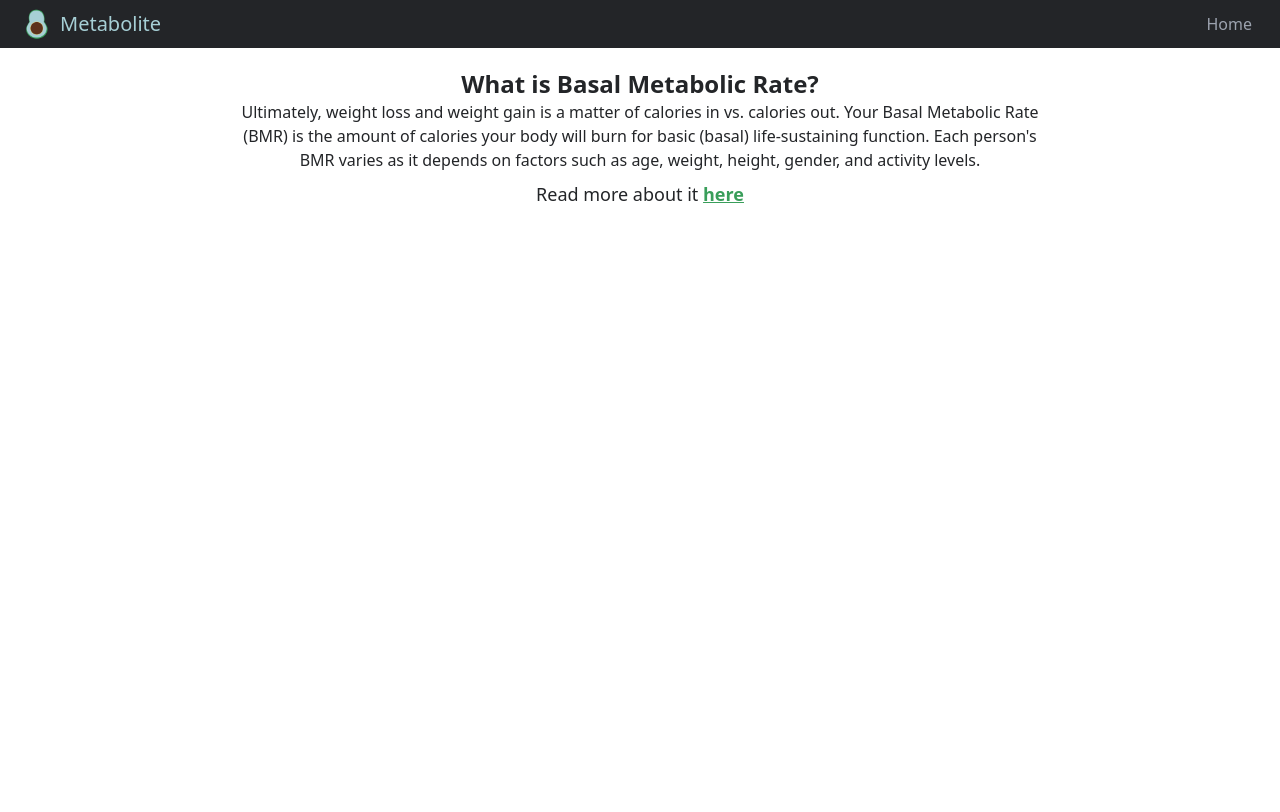
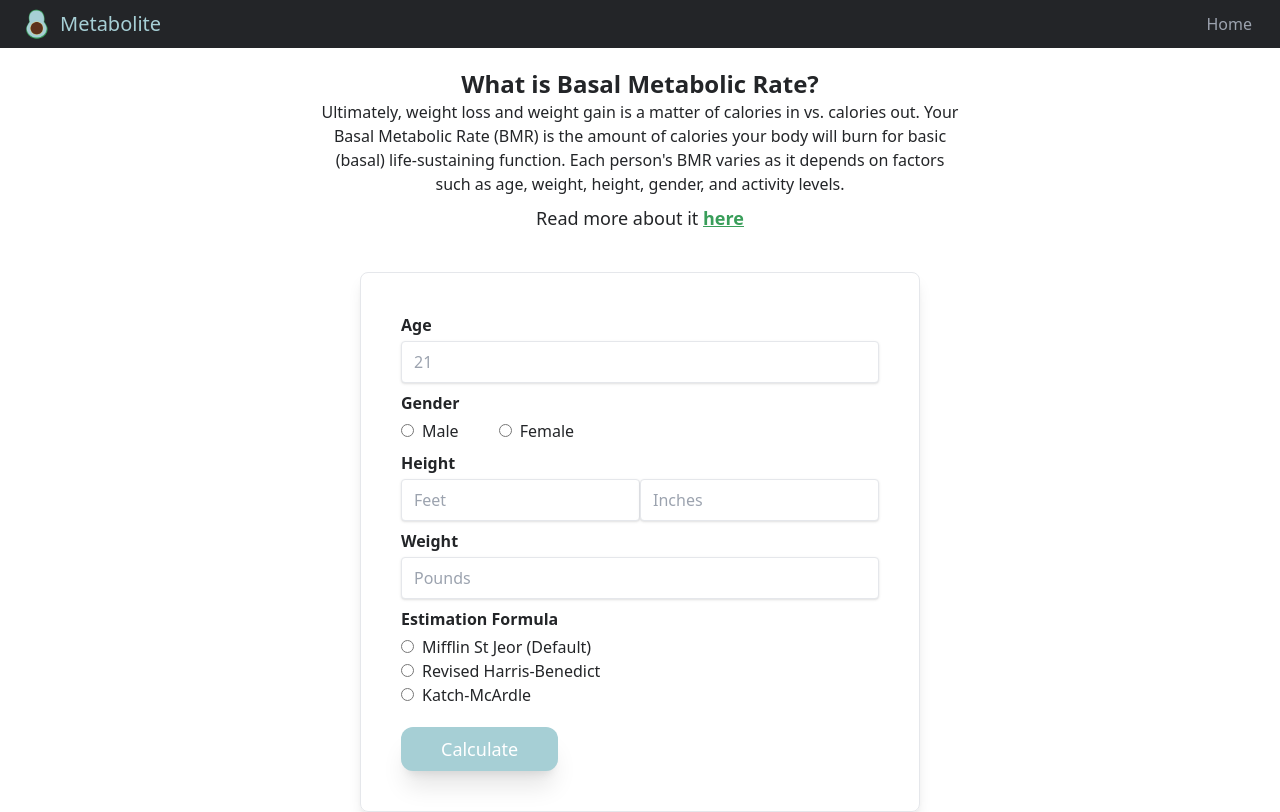
Before and after one commit to Ahljenn/metabolite, a Next.js app: page /bmr in a window 1280 px wide. Built offline with nearby package versions, Linux system fonts and the light colour scheme.

Commit message:
BMR form

```diff
--- /dev/null
+++ b/components/features/BmrCalculator.tsx
@@ -0,0 +1,55 @@
+import React from 'react';
+
+// Add unit converter calculator
+
+const BmrCalculator: React.FC = (): JSX.Element => {
+  return (
+    <div className="mt-10 flex justify-center">
+      <section className="w-[35rem] border p-10 rounded-lg shadow-lg">
+        <h1 className="font-bold mb-1">Age</h1>
+        <input type="number" placeholder="21"></input>
+
+        <h1 className="font-bold mt-2 mb-1">Gender</h1>
+        <form>
+          <input type="radio" name="gender" value="male"></input>
+          <p className="inline mx-2 mr-10">Male</p>
+          <input type="radio" name="gender" value="female"></input>
+          <p className="inline mx-2">Female</p>
+        </form>
+
+        <h1 className="font-bold mt-2 mb-1">Height</h1>
+        <div className="flex">
+          <input type="number" placeholder="Feet"></input>
+          <input type="number" placeholder="Inches"></input>
+        </div>
+
+        <h1 className="font-bold mt-2 mb-1">Weight</h1>
+        <input type="number" placeholder="Pounds"></input>
+
+        <h1 className="font-bold mt-2 mb-1">Estimation Formula</h1>
+        <form>
+          <div>
+            <input type="radio" name="bmr-type" value="mifflin"></input>
+            <p className="inline mx-2">Mifflin St Jeor (Default)</p>
+          </div>
+
+          <div>
+            <input type="radio" name="bmr-type" value="revised-hb"></input>
+            <p className="inline mx-2">Revised Harris-Benedict</p>
+          </div>
+
+          <div>
+            <input type="radio" name="bmr-type" value="mifflin"></input>
+            <p className="inline mx-2">Katch-McArdle</p>
+          </div>
+        </form>
+
+        <button className="mt-5 px-10 py-2 text-lg bg-secondary text-white rounded-xl shadow-xl hover:bg-metablack transition duration-300">
+          Calculate
+        </button>
+      </section>
+    </div>
+  );
+};
+
+export default BmrCalculator;
--- a/pages/bmr/index.tsx
+++ b/pages/bmr/index.tsx
@@ -1,5 +1,6 @@
 import React from 'react';
 import Head from 'next/head';
+import BmrCalculator from '../../components/features/BmrCalculator';
 
 const BasalMetabolicRate: React.FC = (): JSX.Element => {
   return (
@@ -9,9 +10,9 @@ const BasalMetabolicRate: React.FC = (): JSX.Element => {
         <link rel="icon" href="/favicon.png" />
       </Head>
 
-      <div className="flex flex-col items-center mt-5 max-w-screen-2xl">
-        <h1 className="font-bold text-lg sm:text-2xl">What is Basal Metabolic Rate?</h1>
-        <p className="text-center w-1/2 sm:w-[50rem]">
+      <section className="flex flex-col items-center mt-5 ">
+        <h1 className="font-bold text-md sm:text-2xl">What is Basal Metabolic Rate?</h1>
+        <p className="text-center w-1/2 2xl:w-[50rem]">
           Ultimately, weight loss and weight gain is a matter of calories in vs. calories out. Your
           Basal Metabolic Rate (BMR) is the amount of calories your body will burn for basic (basal)
           life-sustaining function. Each person&apos;s BMR varies as it depends on factors such as
@@ -28,7 +29,9 @@ const BasalMetabolicRate: React.FC = (): JSX.Element => {
             here
           </a>
         </p>
-      </div>
+      </section>
+
+      <BmrCalculator />
     </>
   );
 };
--- a/styles/globals.css
+++ b/styles/globals.css
@@ -7,6 +7,11 @@
     @apply bg-white text-metablack;
   }
 
+  input[type='text'],
+  input[type='number'] {
+    @apply shadow appearance-none border rounded w-full py-2 px-3 text-gray-700 focus:outline-none;
+  }
+
   img {
     -webkit-user-drag: none;
   }
```
